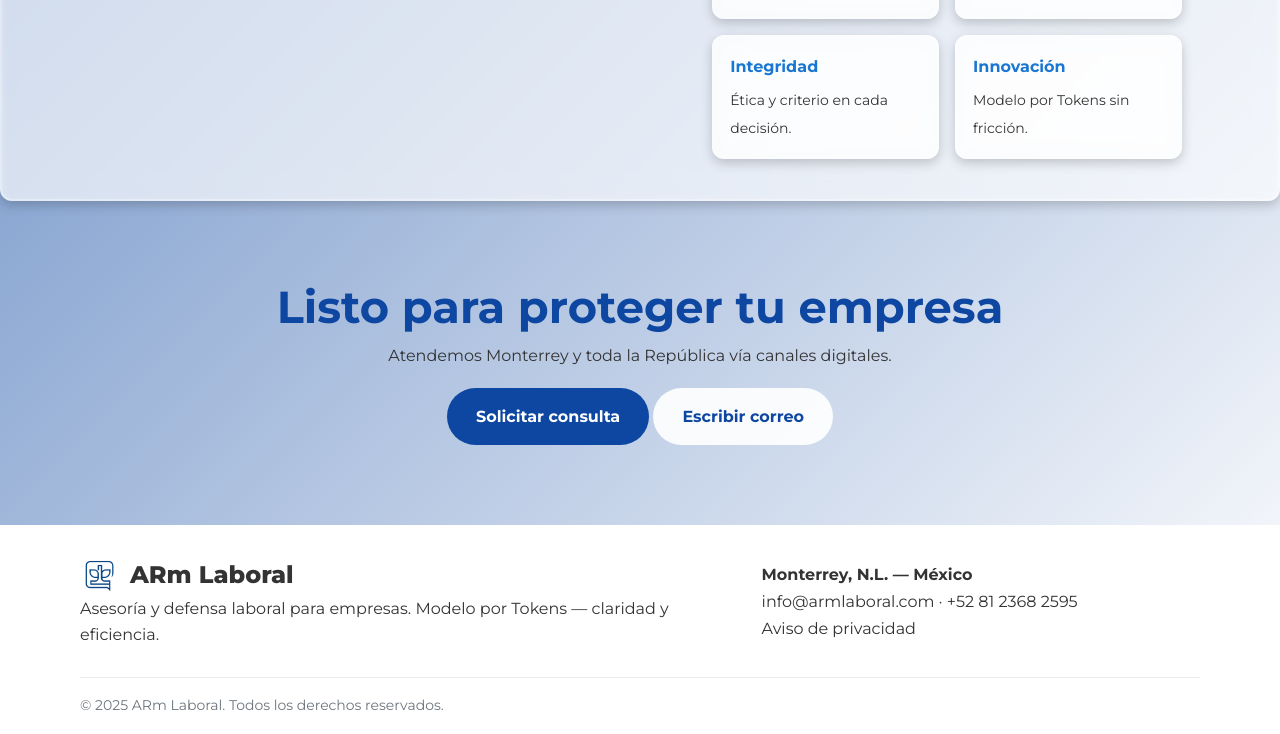
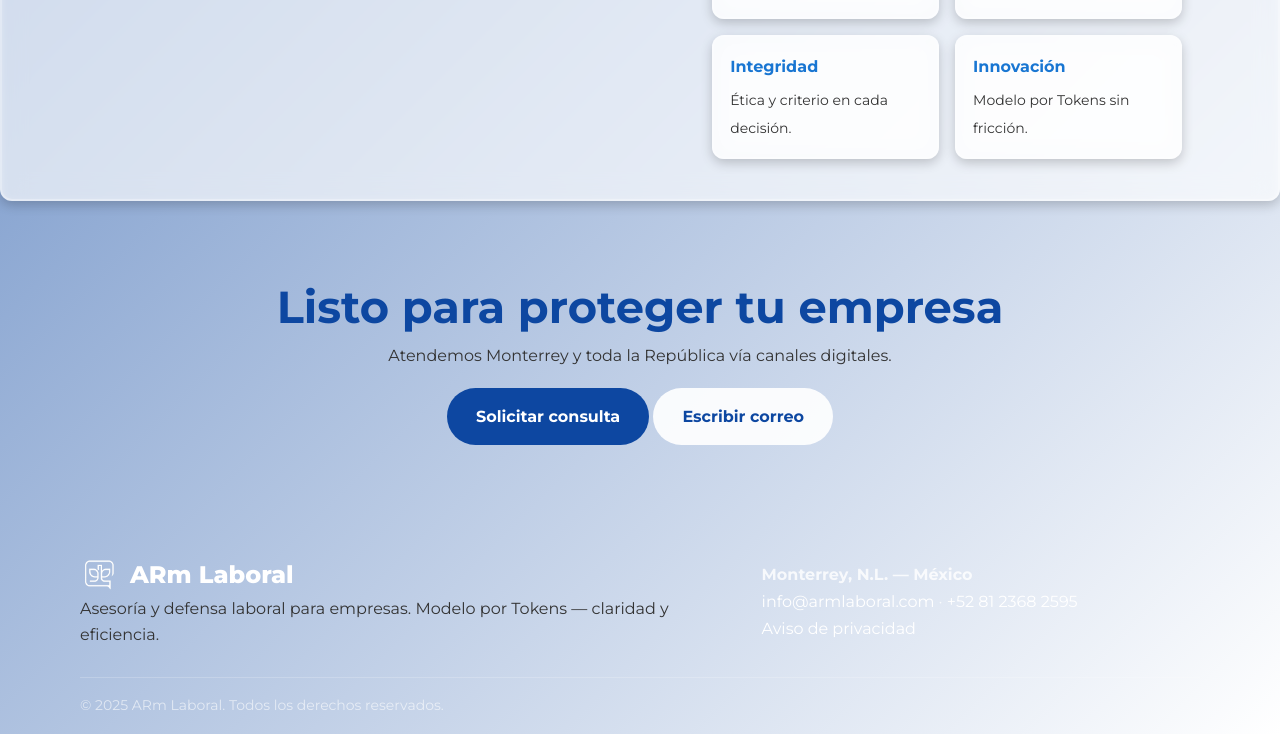
Before and after one commit to MakarioArteaga-ARm/armlaboralbeta, a plain HTML site: page index.html in a window 1280 px wide. Shown: the part 1778-2512 px from the top of the page. Drawn offline with Linux system fonts and the light colour scheme.

Commit message:
Update style.css

```diff
--- a/style.css
+++ b/style.css
@@ -397,8 +397,8 @@ section {
 
 /* Footer */
 footer {
-    background-color: var(--card);
-    color: var(--ink);
+    background-color: transparent; /* CAMBIO: Fondo transparente */
+    color: rgba(255, 255, 255, 0.8); /* CAMBIO: Color de texto claro */
     position: relative;
 }
 
@@ -409,12 +409,14 @@ footer {
     padding: 30px 0;
     align-items: center;
 }
-footer .brand .logo-white { opacity: 0; }
-footer .brand .logo-dark { opacity: 1; }
-footer .brand, footer .brand a { color: var(--ink); }
+/* CAMBIO: Lógica de logo invertida para fondo oscuro */
+footer .brand .logo-white { opacity: 1; }
+footer .brand .logo-dark { opacity: 0; }
+/* CAMBIO: Color de texto de la marca a blanco */
+footer .brand { color: var(--card); }
 
 .foot a {
-    color: var(--ink);
+    color: var(--card); /* CAMBIO: Color de enlaces a blanco */
     text-decoration: none;
     transition: color 0.3s ease;
 }
@@ -424,9 +426,10 @@ footer .brand, footer .brand a { color: var(--ink); }
 }
 
 .credits {
-    border-top: 1px solid rgba(51, 51, 51, 0.1);
+    /* CAMBIO: Borde y color de texto claros */
+    border-top: 1px solid rgba(255, 255, 255, 0.2);
     padding: 16px 0;
-    color: var(--muted);
+    color: rgba(255, 255, 255, 0.6);
     font-size: 14px;
 }
 
```
